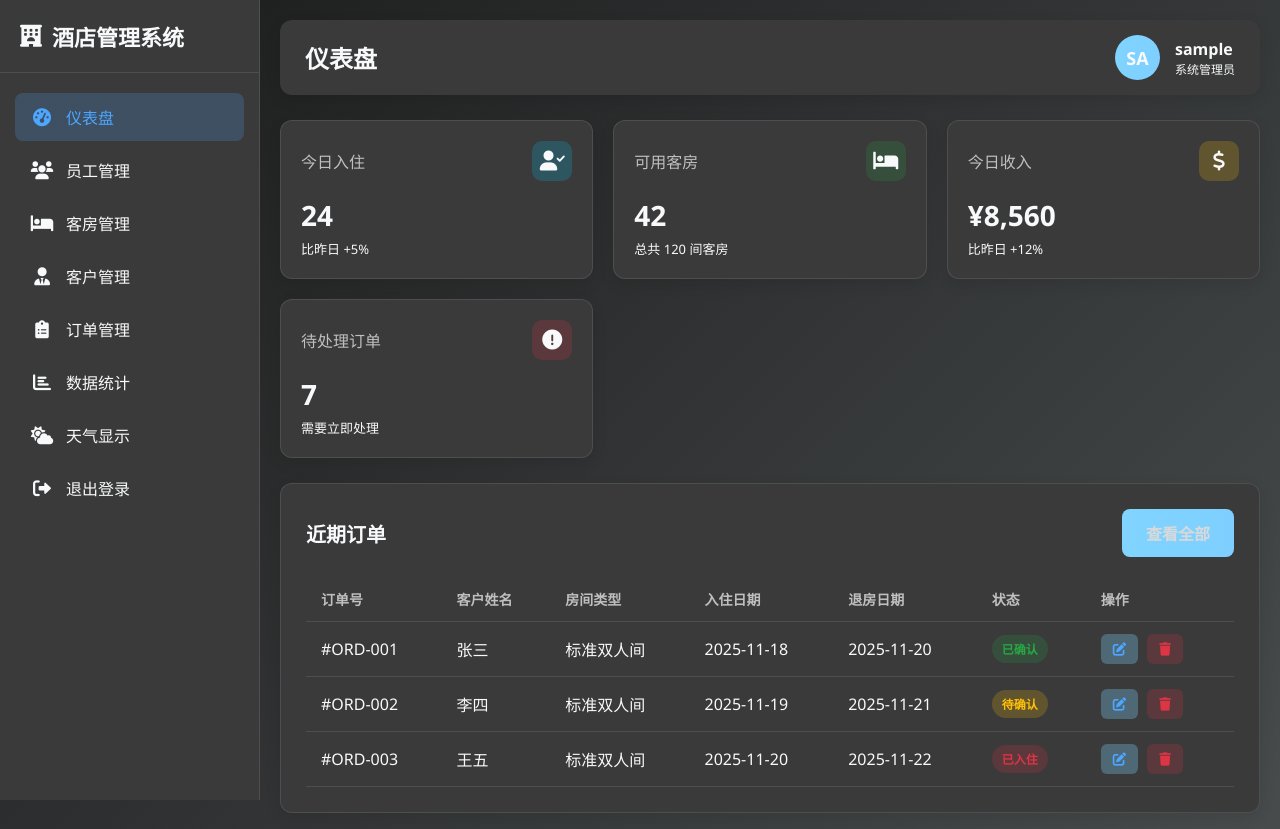
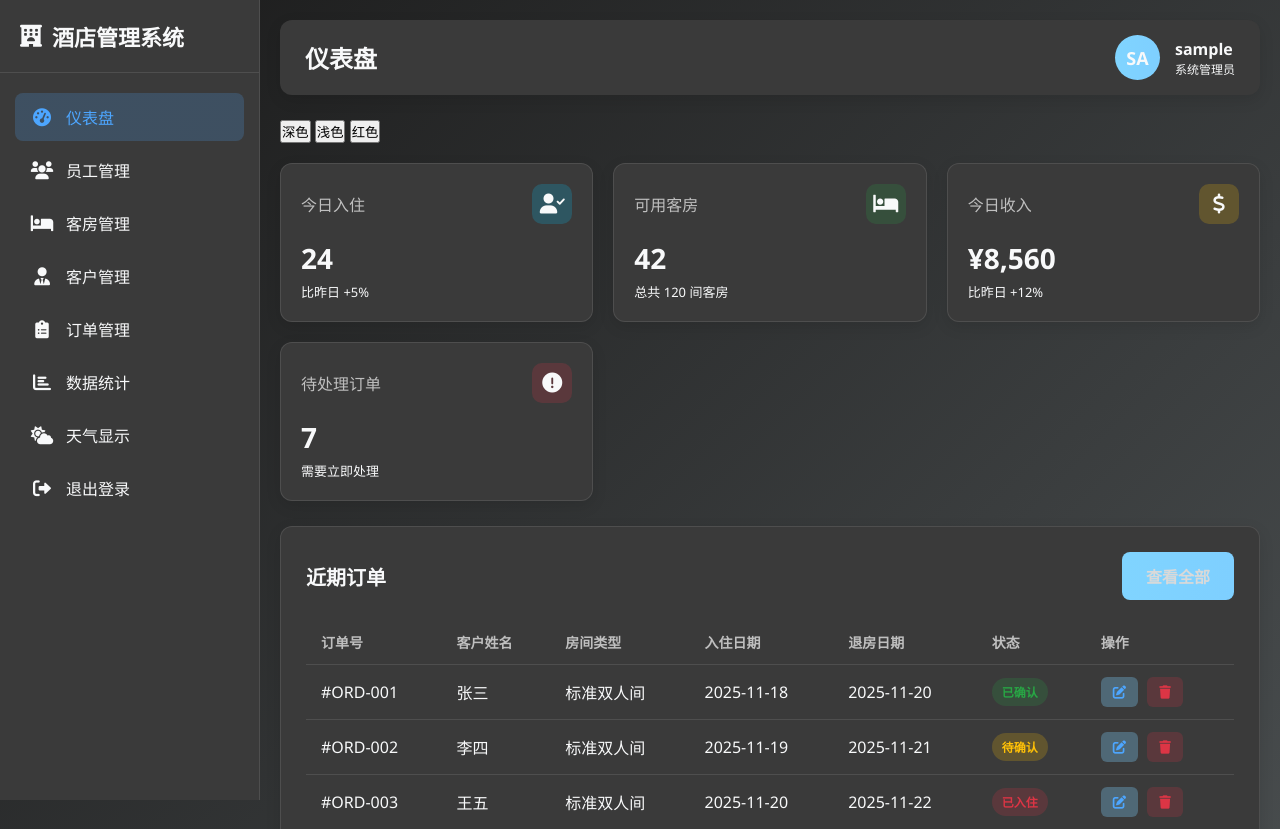
Before and after one commit to yinyiqing/python_class, a Flask app: page /dashboard in a window 1280 px wide. Shown: the top 829 px of the page. Run offline with Flask 3, Linux system fonts and the light colour scheme; the visitor is signed in with stand-in values (Sample User, id 1).

Commit message:
Add files via upload

```diff
--- a/templates/dashboard.html
+++ b/templates/dashboard.html
@@ -8,6 +8,13 @@
 
 {% block content %}
 <div class="dashboard-content">
+    <div class="theme-switcher" style="margin-bottom: 20px;">
+        <button class="theme-btn" data-theme="dark">深色</button>
+        <button class="theme-btn" data-theme="light">浅色</button>
+        <button class="theme-btn" data-theme="red">红色</button>
+    </div>
+
+
 
     <div class="dashboard-cards">
         <div class="card">
```
